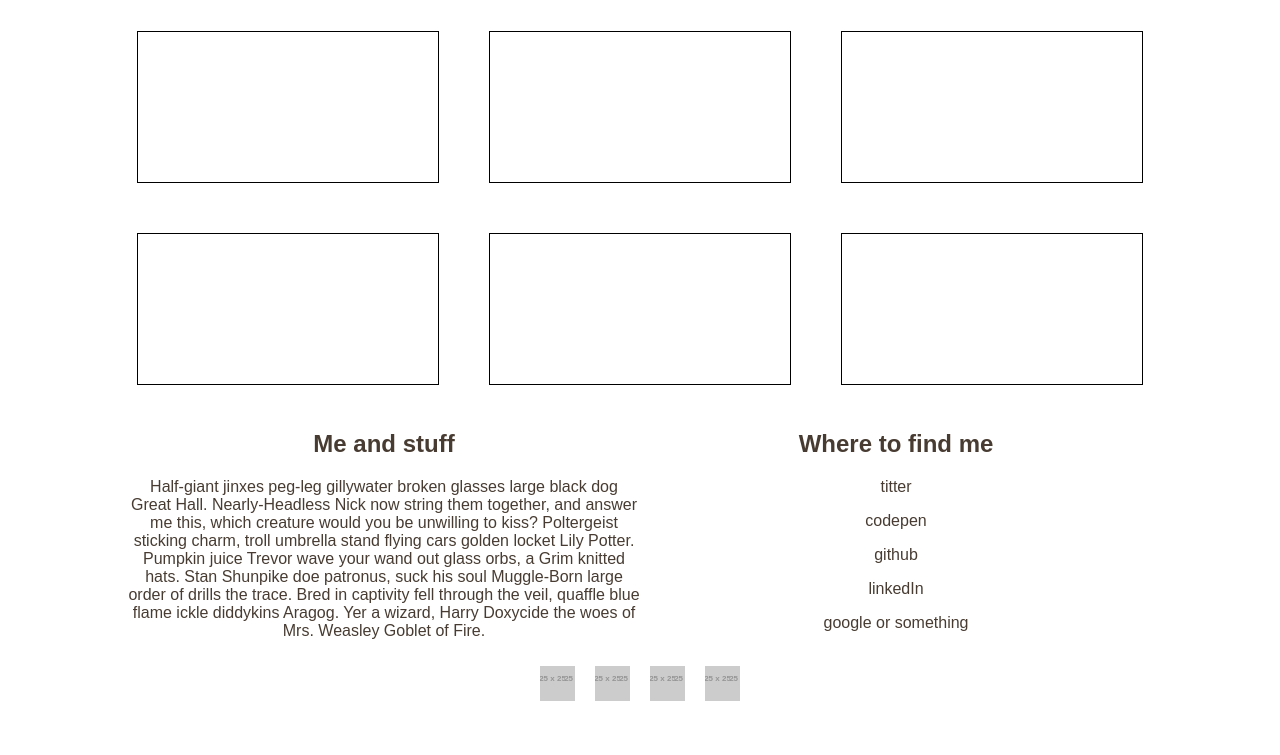
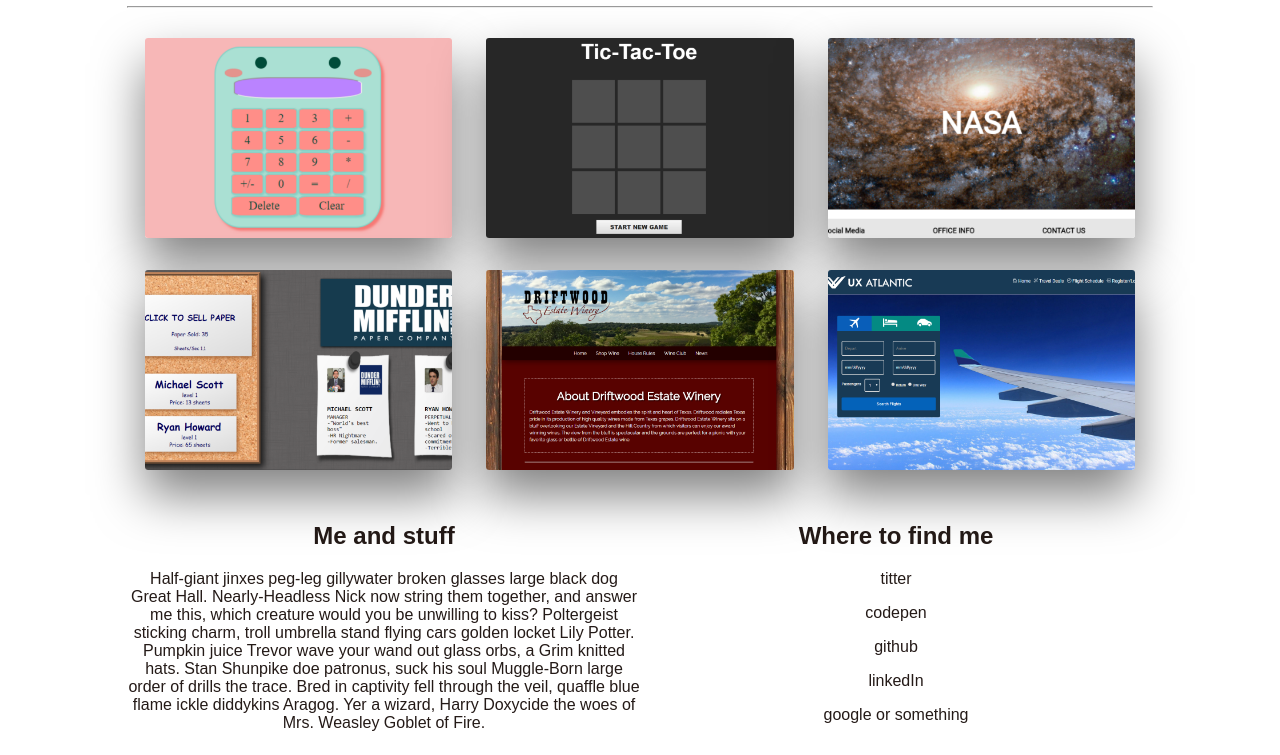
Before and after one commit to kkannen/My-Portfolio, a React app in the folder portfolio/: page / in a window 1280 px wide. Shown: the part 413-1168 px from the top of the page. Before the commit the page ends 1124 px from the top, so only its background shows below. Built offline with nearby package versions, Linux system fonts and the light colour scheme; placeholder pictures from the web are drawn by us.

Commit message:
styled portfolio section

```diff
--- a/portfolio/src/components/portPieces.js
+++ b/portfolio/src/components/portPieces.js
@@ -5,17 +5,32 @@
 class PortPieces extends Component {
 
   state = {
-    portfolioList: ['calculator', 'tic-tac-toe', 'nasa', 'welcome', 'driftwood', 'airplane']
+    portfolioList: [
+      ['calculator', 'CALCULATOR', 'A cute little calculating monster.', 'https://codepen.io/kkannen/full/WXOMgZ'],
+      ['tic-tac-toe', 'TIC-TAC-TOE', 'tic-tac-toe game made using react', 'https://codepen.io/kkannen/'],
+      ['nasa', 'NASA', 'Contact page for NASA', 'https://codepen.io/kkannen/full/JOpagY'],
+      ['office', 'THE OFFICE', 'The Office themed clicker game', 'https://codepen.io/kkannen/'],
+      ['driftwood', 'DRIFTWOOD', 'Remodel of the Driftwood Estate Winery site.', 'https://codepen.io/kkannen/full/vWdVEm'],
+      ['airplane', 'UX ATLANTIC', 'Booking page for UX Atlantic Airline', 'https://codepen.io/kkannen/full/mqBOPo']
+    ]
   }
 
   render() {
     return (
       <div className="portPieces">
-        <h1>port pieces</h1>
+        <h1>PORTFOLIO</h1> <hr/>
         <div className = 'gallery'>
-          {this.state.portfolioList.map((item, k) => {
+          {this.state.portfolioList.map((itemArr, k) => {
             return(
-              <div key = {k} id = {item} className = 'portfolioPiece'></div>
+              <div key = {k} id = {itemArr[0]} className = 'portfolioPiece'>
+                <div className = "portOverlay">
+                  <div className = "portText">
+                    <h2 className = "portTitle">{itemArr[1]}</h2>
+                    <p className = "portDescription">{itemArr[2]}</p>
+                  </div>
+                  <a className = "portLink" href={itemArr[3]} target="_blank">CODEPEN</a>
+                </div>
+              </div>
             )
           })}
         </div>
--- a/portfolio/src/portfolio.css
+++ b/portfolio/src/portfolio.css
@@ -1,3 +1,9 @@
 .portfolio{
-  color: #483C32;
+  color: #241A17;
 }
+
+hr {
+  width: 80%;
+  margin-bottom: 30px;
+  margin-top: 15px;
+}
--- a/portfolio/src/styleSheets/navigation.css
+++ b/portfolio/src/styleSheets/navigation.css
@@ -1,5 +1,5 @@
 .navBar{
-  background-color: #483C32;
+  background-color: #241A17;
   color: #eee;
   display: flex;
   justify-content: space-between;
--- a/portfolio/src/styleSheets/portPieces.css
+++ b/portfolio/src/styleSheets/portPieces.css
@@ -6,41 +6,158 @@
   display: flex;
   flex-wrap: wrap;
   justify-content: center;
+  width: 80%;
+  margin-left: 10%
 }
 
 
 
 #calculator {
-
+  background-image: url(../img/Calculator.PNG);
 }
 
 #tic-tac-toe {
-
+  background-image: url(../img/ticTacToe.png);
 }
 
 #driftwood {
-
+  background-image: url(../img/driftwoodThumbnail.PNG);
 }
 
 #airplane{
-
+  background-image: url(../img/airplaneThumbnail.PNG);
 }
 
 #nasa {
-
+  background-image: url(../img/nasaThumbnail.PNG);
 }
 
-#welcome {
+#office {
+  background-image: url(../img/office.PNG);
 
 }
 
 .portfolioPiece {
-  height: 150px;
-  width: 300px;
-  border: 1px solid black;
-  margin: 25px;
+  position: relative;
+  display: block;
+  width: 30%;
+  height: 200px;
+  margin: 0 auto 2rem;
+  background-size: cover;
+  border-radius: 3px;
+  box-shadow: 0px 25px 50px rgba(0, 0, 0, 0.5);
+  overflow: hidden;
+  transition: all .4s ease;
+  background-position: center top;
+  background-size: cover;
 }
 
-.portfolioPiece:hover {
-  background-color: black;
+/*for tablet*/
+@media (min-width: 768px) and (max-width: 991px){
+  .portfolioPiece {
+    width: 40%;
+    margin-left: 5%;
+  }
 }
+
+/*for mobile*/
+@media (max-width: 767px){
+  .portfolioPiece {
+    width: 85%;
+  }
+}
+
+.portLink {
+  position: relative;
+  display: block;
+  width: 80%;
+  top: 200px;
+  padding: 10px;
+  margin: 0 auto;
+  color: white;
+  letter-spacing: 3px;
+  text-decoration: none;
+  text-align: center;
+  border: 2px solid white;
+  border-radius: 3px;
+  font-size: 1em;
+  -o-transition: all 0.3s cubic-bezier(0.3, 0, 0, 1.3); /*opera*/
+  -moz-transition: all 0.3s cubic-bezier(0.3, 0, 0, 1.3); /*mozilla*/
+  -webkit-transition: all 0.3s cubic-bezier(0.3, 0, 0, 1.3); /*safari*/
+  transition: all 0.3s cubic-bezier(0.3, 0, 0, 1.3);
+}
+
+.portLink:hover {
+  background-color: white;
+  color: #241A17;
+  text-decoration: none;
+}
+
+.portOverlay {
+  width: 100%;
+  height: 100%;
+  position: absolute;
+  top: 0;
+  z-index: 10;
+}
+
+.portOverlay:after {
+  content: '';
+  width: 100%;
+  border-radius: 10px;
+  height: 100%;
+  background-color: #241A17;
+  opacity: 0;
+  position: absolute;
+  top: 0;
+  z-index: -10;
+  left: 0;
+  -o-transition: all .3s ease; /*opera*/
+  -moz-transition: all .3s ease; /*mozilla*/
+  -webkit-transition: all .3s ease; /*safari*/
+  transition: all .3s ease;
+}
+
+.portTitle {
+  position: relative;
+  top: -200px;
+  margin-top: 2rem;
+  font-size: 1.5rem;
+  font-weight: 100;
+  color: white;
+  text-align: center;
+  letter-spacing: 5px;
+  -o-transition: all 0.3s cubic-bezier(0.3, 0, 0, 1.3); /*opera*/
+  -moz-transition: all 0.3s cubic-bezier(0.3, 0, 0, 1.3); /*mozilla*/
+  -webkit-transition: all 0.3s cubic-bezier(0.3, 0, 0, 1.3); /*safari*/
+  transition: all 0.3s cubic-bezier(0.3, 0, 0, 1.3);
+}
+
+.portDescription {
+  position: relative;
+  top: -200px;
+  margin-bottom: 1.5rem;
+  font-size: 1rem;
+  font-weight: 100;
+  color: white;
+  text-align: center;
+  -o-transition: all 0.3s cubic-bezier(0.3, 0, 0, 1.3); /*opera*/
+  -moz-transition: all 0.3s cubic-bezier(0.3, 0, 0, 1.3); /*mozilla*/
+  -webkit-transition: all 0.3s cubic-bezier(0.3, 0, 0, 1.3); /*safari*/
+  transition: all 0.3s cubic-bezier(0.3, 0, 0, 1.3);
+}
+
+.portfolioPiece:hover .portTitle {
+  top: 0;
+}
+
+.portfolioPiece:hover .portDescription {
+  top: 0;
+}
+
+.portfolioPiece:hover .portLink {
+  top: 0;
+}
+.portfolioPiece:hover .portOverlay:after {
+  opacity: .75;
+}
```
Also changed, not shown: portfolio/src/img/office.PNG (added), portfolio/src/img/ticTacToe.png (added).
